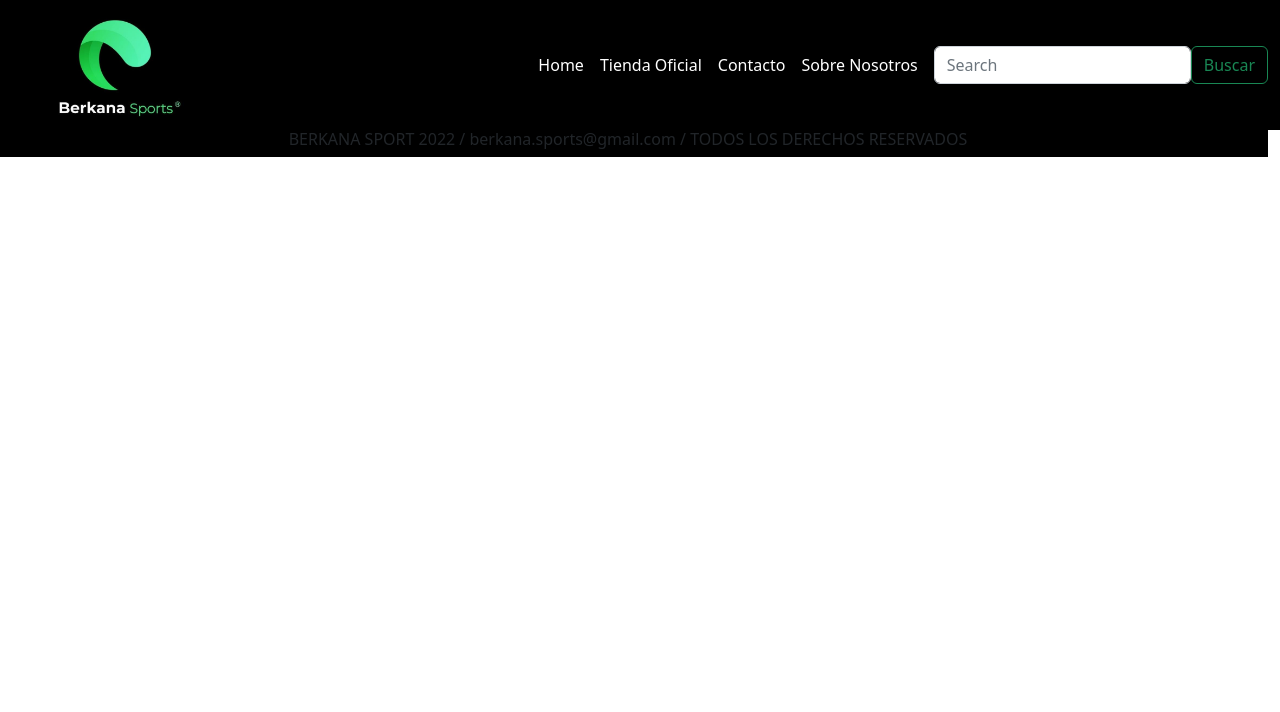
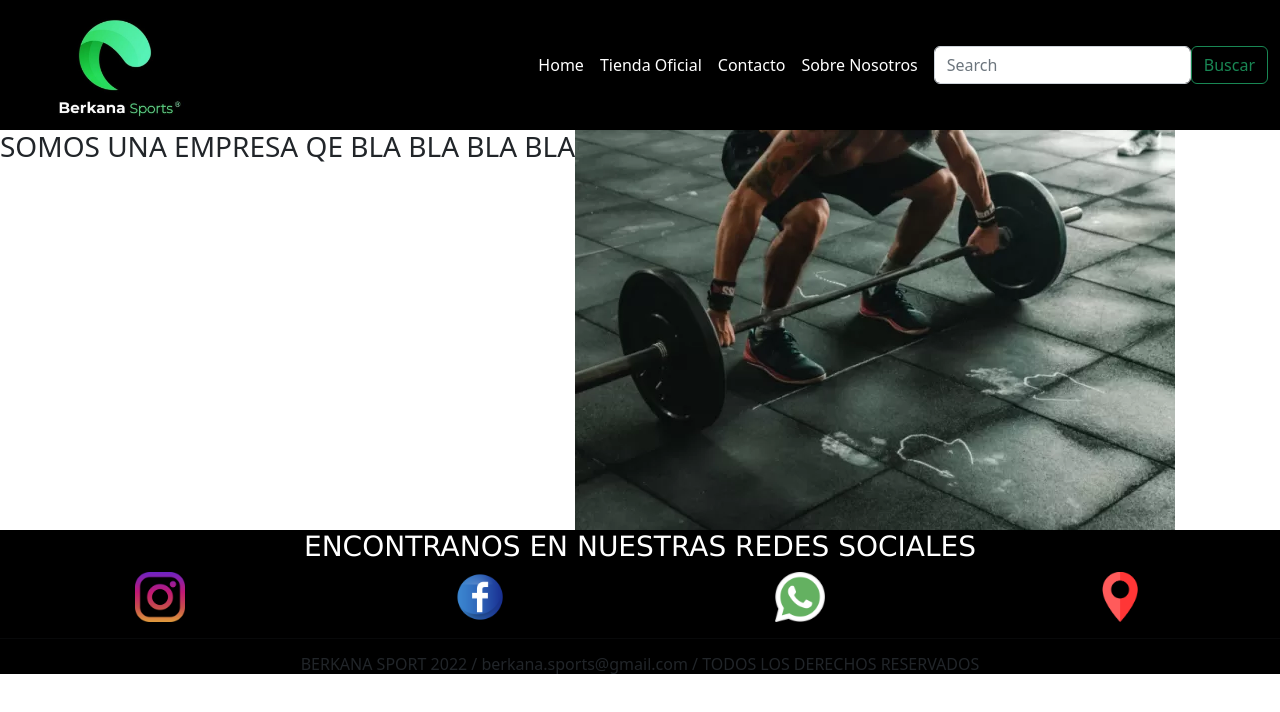
Before and after one commit to Meliko22/Berkanasports, a website: page pages/sobre_nosotros.html in a window 1280 px wide. Drawn offline with nearby package versions, Linux system fonts and the light colour scheme.

Commit message:
31-5-22 20hs

```diff
--- a/pages/sobre_nosotros.html
+++ b/pages/sobre_nosotros.html
@@ -48,19 +48,29 @@
 
     </header>
 
+            <main class="nosotros">
+                     <div class="d-flex">
+                         <h3>SOMOS UNA EMPRESA QE BLA BLA BLA BLA</h3>
+                     <img src="../img/pesas2.jpg" alt="pesas2">
+                     </div>
 
 
+            </main>
 
+<footer>
+    <h3>ENCONTRANOS EN NUESTRAS REDES SOCIALES</h3>
+    <div class="container-fluid">
+        <section class="row">
+            <a href="https://www.instagram.com/everlastargentina/?hl=es" class="col-3 text-center"> <img src="../img/instagram.png" class="mk-footer-img" alt="Instagram"></a>
+            <a href="https://es-la.facebook.com/EverlastArgentina/" class="col-3 text-center"><img src="../img/facebook.png"   class=" mk-footer-img img-fluid" alt="Facebook"></a>
+            <a href="https://api.whatsapp.com/send?phone=5491158383835" class="col-3 text-center"> <img src="../img/whatsapp.png"  class="mk-footer-img img-fluid" alt="whatsapp"></a>
+            <a href="https://www.google.com.ar/maps/place/Unicenter/@-34.5075559,-58.5274395,17z/data=!3m1!4b1!4m5!3m4!1s0x95bcb0ee292497e9:0xf9a611e58747f528!8m2!3d-34.5075603!4d-58.5252508" alt="Ubicacion" class="col-3 text-center"> <img src="../img/alfiler.png"  class="mk-footer-img img-fluid" alt="Ubicacion"></a>
+       </section>
+    </div>
+    <hr>
+    <h6 class="text-center">BERKANA SPORT 2022 / berkana.sports@gmail.com / TODOS LOS DERECHOS RESERVADOS</h6>
 
+</footer>
 
-
-
-
-
-
-    <footer class="row col-12 ">
-
-        <h6 class="text-center">BERKANA SPORT 2022 / berkana.sports@gmail.com / TODOS LOS DERECHOS RESERVADOS</h6>
-        </footer>
 </body>
 </html>
--- a/scss/_footer.scss
+++ b/scss/_footer.scss
@@ -16,3 +16,12 @@ h3 {
 
 }
 }
+
+footer{
+
+    h6{
+    text-align: center;
+    color: #ffffff ;
+    font-family: 'Lucida Sans', 'Lucida Sans Regular', 'Lucida Grande', 'Lucida Sans Unicode', Geneva, Verdana, sans-serif;
+    }
+}
--- a/scss/main.scss
+++ b/scss/main.scss
@@ -3,3 +3,4 @@
 @import "_footer";
 @import "_main-carrousel";
 @import "_main-categorias"
+@import "_sobre-noxotros"
```
Also changed, not shown: pages/contacto.html (+13 -10 lines), pages/mayorista.html (+13 -3 lines), pages/tienda_oficial.html (+21 -3 lines), img/camiondef.jpg.png (added), img/mancuerna.jpg (added), img/manosgym.jpg.jpg (renamed from img/234-las-manos-en-el-gym.jpg), img/musculo.jpg.jpg (added), img/pesas2.jpg (added), scss/_sobre-nosotros.scss (added).
